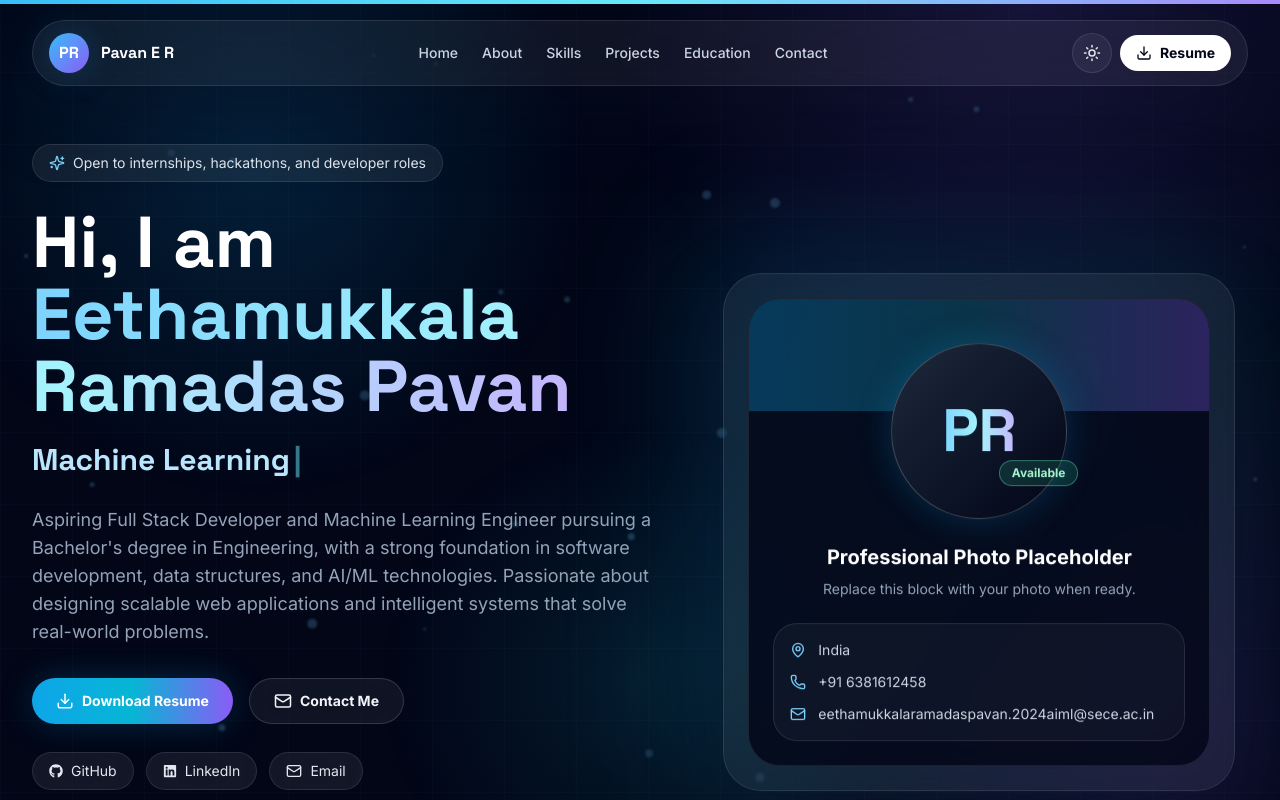
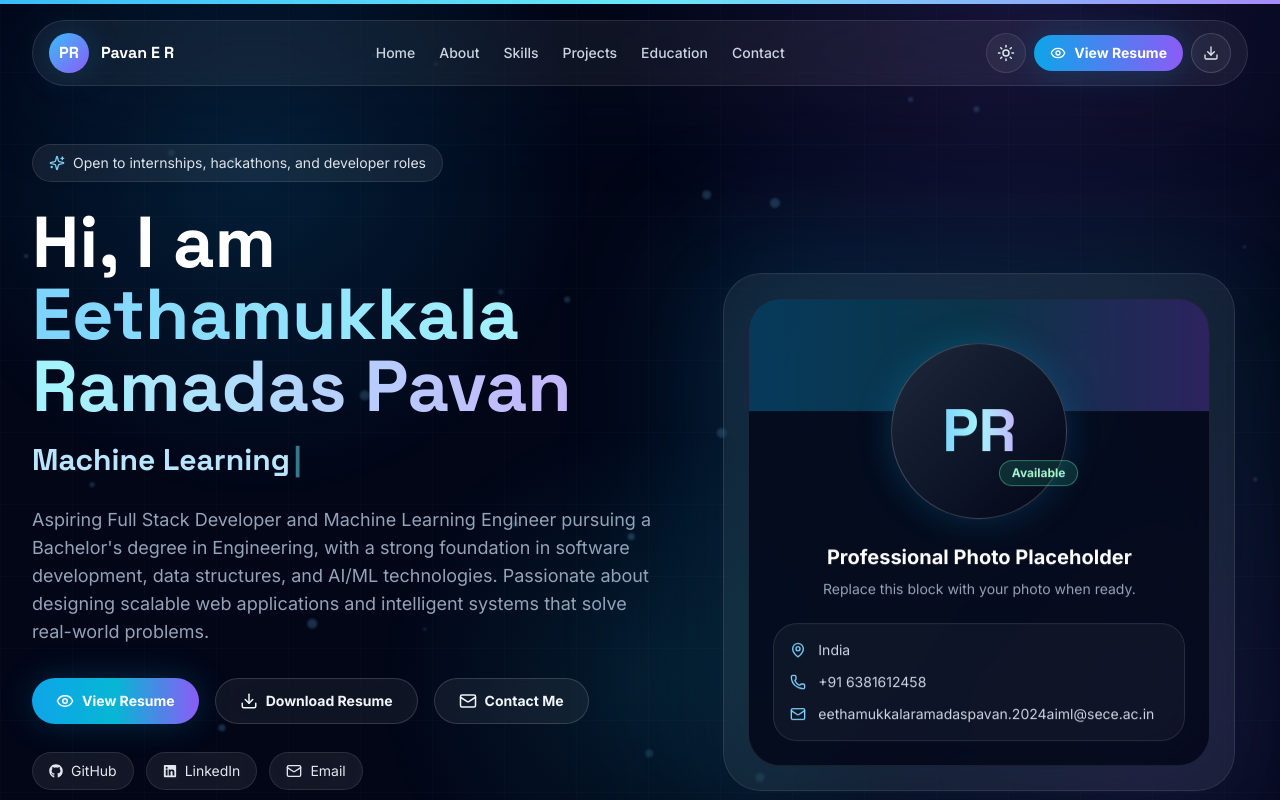
Before and after one commit to pavaner2007/Pavan_Portfoilio, a React (Vite) app: page / in a window 1280 px wide. Shown: the top 800 px of the page. Built offline with nearby package versions, Linux system fonts and the light colour scheme.

Commit message:
feat(resume): add live PDF preview modal and dual action view/download buttons

```diff
--- a/src/App.tsx
+++ b/src/App.tsx
@@ -12,16 +12,22 @@ import LoadingScreen from './components/LoadingScreen'
 import Navbar from './components/Navbar'
 import ParticleBackground from './components/ParticleBackground'
 import Projects from './components/Projects'
+import ResumeModal from './components/ResumeModal'
 import ScrollProgress from './components/ScrollProgress'
 import Skills from './components/Skills'
+import { personal } from './data/portfolio'
 
 export default function App() {
   const [loading, setLoading] = useState(true)
+  const [isResumeOpen, setIsResumeOpen] = useState(false)
 
   useEffect(() => {
     const timeout = window.setTimeout(() => setLoading(false), 900)
     return () => window.clearTimeout(timeout)
   }, [])
+
+  const handleOpenResume = () => setIsResumeOpen(true)
+  const handleCloseResume = () => setIsResumeOpen(false)
 
   return (
     <div className="min-h-screen bg-slate-950 font-sans text-slate-100 transition-colors duration-300 light:bg-slate-50 light:text-slate-900">
@@ -30,9 +36,9 @@ export default function App() {
       </AnimatePresence>
       <ScrollProgress />
       <ParticleBackground />
-      <Navbar />
+      <Navbar onOpenResume={handleOpenResume} />
       <main>
-        <Hero />
+        <Hero onOpenResume={handleOpenResume} />
         <About />
         <Skills />
         <Projects />
@@ -43,6 +49,11 @@ export default function App() {
         <Contact />
       </main>
       <Footer />
+      <ResumeModal
+        isOpen={isResumeOpen}
+        onClose={handleCloseResume}
+        resumeUrl={personal.resume}
+      />
     </div>
   )
 }
--- a/src/components/Hero.tsx
+++ b/src/components/Hero.tsx
@@ -1,6 +1,6 @@
 import { useEffect, useState } from 'react'
 import { motion } from 'framer-motion'
-import { ArrowDown, Download, Mail, MapPin, Phone, Sparkles } from 'lucide-react'
+import { ArrowDown, Download, Eye, Mail, MapPin, Phone, Sparkles } from 'lucide-react'
 import { FaGithub, FaLinkedin } from 'react-icons/fa'
 import { personal, roles, stats } from '../data/portfolio'
 import AnimatedCounter from './AnimatedCounter'
@@ -43,7 +43,11 @@ function StatCard({ value, label, suffix }: { value: number; label: string; suff
   )
 }
 
-export default function Hero() {
+interface HeroProps {
+  onOpenResume?: () => void
+}
+
+export default function Hero({ onOpenResume }: HeroProps) {
   const typed = useTyping(roles)
 
   return (
@@ -62,8 +66,15 @@ export default function Hero() {
           </div>
           <p className="muted-text mt-6 max-w-3xl text-base leading-8 sm:text-lg">{personal.objective}</p>
 
-          <div className="mt-8 flex flex-col gap-4 sm:flex-row">
-            <a href={personal.resume} download className="primary-button">
+          <div className="mt-8 flex flex-wrap gap-4">
+            <button
+              type="button"
+              onClick={onOpenResume}
+              className="primary-button cursor-pointer"
+            >
+              <Eye size={18} /> View Resume
+            </button>
+            <a href={personal.resume} download className="secondary-button">
               <Download size={18} /> Download Resume
             </a>
             <a href="#contact" className="secondary-button">
--- a/src/components/Navbar.tsx
+++ b/src/components/Navbar.tsx
@@ -1,6 +1,6 @@
 import { useEffect, useState } from 'react'
 import { AnimatePresence, motion } from 'framer-motion'
-import { Download, Menu, Moon, Sun, X } from 'lucide-react'
+import { Download, Eye, Menu, Moon, Sun, X } from 'lucide-react'
 import { personal } from '../data/portfolio'
 
 const navItems = [
@@ -12,7 +12,11 @@ const navItems = [
   { label: 'Contact', href: '#contact' }
 ]
 
-export default function Navbar() {
+interface NavbarProps {
+  onOpenResume?: () => void
+}
+
+export default function Navbar({ onOpenResume }: NavbarProps) {
   const [isOpen, setIsOpen] = useState(false)
   const [isDark, setIsDark] = useState(true)
   const [scrolled, setScrolled] = useState(false)
@@ -68,8 +72,21 @@ export default function Navbar() {
             >
               {isDark ? <Sun size={18} /> : <Moon size={18} />}
             </button>
-            <a href={personal.resume} download className="hidden rounded-full bg-white px-4 py-2 text-sm font-bold text-slate-950 transition hover:-translate-y-0.5 hover:bg-sky-100 light:bg-slate-950 light:text-white md:inline-flex md:items-center md:gap-2">
-              <Download size={16} /> Resume
+            <button
+              type="button"
+              onClick={onOpenResume}
+              className="hidden rounded-full bg-gradient-to-r from-sky-500 to-violet-500 px-4 py-2 text-sm font-bold text-white shadow-glow transition hover:-translate-y-0.5 hover:opacity-95 md:inline-flex md:items-center md:gap-2"
+            >
+              <Eye size={16} /> View Resume
+            </button>
+            <a
+              href={personal.resume}
+              download
+              className="hidden grid h-10 w-10 place-items-center rounded-full border border-white/15 bg-white/5 text-slate-200 transition hover:-translate-y-0.5 hover:border-sky-300/60 hover:text-sky-300 light:border-slate-300 light:bg-slate-100 light:text-slate-700 md:grid"
+              title="Download Resume PDF"
+              aria-label="Download Resume"
+            >
+              <Download size={16} />
             </a>
             <button
               type="button"
@@ -97,9 +114,21 @@ export default function Navbar() {
                   {item.label}
                 </a>
               ))}
-              <a href={personal.resume} download className="primary-button mt-3 w-full">
-                <Download size={16} /> Download Resume
-              </a>
+              <div className="mt-3 flex flex-col gap-2">
+                <button
+                  type="button"
+                  onClick={() => {
+                    closeMenu()
+                    onOpenResume?.()
+                  }}
+                  className="primary-button w-full"
+                >
+                  <Eye size={16} /> View Resume
+                </button>
+                <a href={personal.resume} download className="secondary-button w-full">
+                  <Download size={16} /> Download Resume
+                </a>
+              </div>
             </div>
           </motion.div>
         ) : null}
--- /dev/null
+++ b/src/components/ResumeModal.tsx
@@ -0,0 +1,112 @@
+import { useEffect } from 'react'
+import { AnimatePresence, motion } from 'framer-motion'
+import { Download, ExternalLink, FileText, X } from 'lucide-react'
+
+interface ResumeModalProps {
+  isOpen: boolean
+  onClose: () => void
+  resumeUrl: string
+}
+
+export default function ResumeModal({ isOpen, onClose, resumeUrl }: ResumeModalProps) {
+  // Handle ESC key press
+  useEffect(() => {
+    const handleKeyDown = (e: KeyboardEvent) => {
+      if (e.key === 'Escape') onClose()
+    }
+    if (isOpen) {
+      document.addEventListener('keydown', handleKeyDown)
+      document.body.style.overflow = 'hidden'
+    }
+    return () => {
+      document.removeEventListener('keydown', handleKeyDown)
+      document.body.style.overflow = 'unset'
+    }
+  }, [isOpen, onClose])
+
+  return (
+    <AnimatePresence>
+      {isOpen && (
+        <div className="fixed inset-0 z-[100] flex items-center justify-center p-3 sm:p-6 md:p-8">
+          {/* Backdrop */}
+          <motion.div
+            className="fixed inset-0 bg-slate-950/80 backdrop-blur-md"
+            initial={{ opacity: 0 }}
+            animate={{ opacity: 1 }}
+            exit={{ opacity: 0 }}
+            onClick={onClose}
+          />
+
+          {/* Modal Container */}
+          <motion.div
+            role="dialog"
+            aria-modal="true"
+            aria-label="Resume Preview Modal"
+            className="relative z-10 flex h-full max-h-[92vh] w-full max-w-5xl flex-col overflow-hidden rounded-[2rem] border border-white/15 bg-slate-900/95 shadow-2xl backdrop-blur-2xl light:border-slate-300 light:bg-white/95"
+            initial={{ opacity: 0, scale: 0.95, y: 20 }}
+            animate={{ opacity: 1, scale: 1, y: 0 }}
+            exit={{ opacity: 0, scale: 0.95, y: 20 }}
+            transition={{ duration: 0.25, ease: 'easeOut' }}
+          >
+            {/* Modal Header */}
+            <div className="flex flex-wrap items-center justify-between gap-3 border-b border-white/10 px-5 py-4 light:border-slate-200 sm:px-6">
+              <div className="flex items-center gap-3">
+                <div className="grid h-10 w-10 place-items-center rounded-xl bg-sky-500/15 text-sky-400 light:bg-sky-100 light:text-sky-700">
+                  <FileText size={20} />
+                </div>
+                <div>
+                  <h3 className="font-display text-base font-bold text-white light:text-slate-950 sm:text-lg">
+                    Pavan E R - Resume
+                  </h3>
+                  <p className="text-xs text-slate-400 light:text-slate-500">Live PDF Document Viewer</p>
+                </div>
+              </div>
+
+              {/* Header Actions */}
+              <div className="flex items-center gap-2">
+                <a
+                  href={resumeUrl}
+                  target="_blank"
+                  rel="noopener noreferrer"
+                  className="inline-flex items-center gap-1.5 rounded-full border border-white/10 bg-white/5 px-3.5 py-1.5 text-xs font-semibold text-slate-200 transition hover:border-sky-300/50 hover:bg-sky-400/10 hover:text-sky-300 light:border-slate-300 light:bg-slate-100 light:text-slate-700 sm:text-sm"
+                  title="Open in new tab"
+                >
+                  <ExternalLink size={14} />
+                  <span className="hidden sm:inline">Open in Tab</span>
+                </a>
+
+                <a
+                  href={resumeUrl}
+                  download
+                  className="inline-flex items-center gap-1.5 rounded-full bg-gradient-to-r from-sky-500 to-violet-500 px-4 py-1.5 text-xs font-bold text-white shadow-glow transition hover:opacity-95 sm:text-sm"
+                  title="Download Resume"
+                >
+                  <Download size={14} />
+                  <span>Download</span>
+                </a>
+
+                <button
+                  type="button"
+                  onClick={onClose}
+                  className="grid h-9 w-9 place-items-center rounded-full border border-white/10 bg-white/5 text-slate-300 transition hover:border-rose-400/50 hover:bg-rose-500/10 hover:text-rose-300 light:border-slate-300 light:bg-slate-100 light:text-slate-600"
+                  aria-label="Close modal"
+                >
+                  <X size={18} />
+                </button>
+              </div>
+            </div>
+
+            {/* Modal Body - PDF Viewer */}
+            <div className="relative flex-1 bg-slate-950/60 p-2 light:bg-slate-100/70 sm:p-4">
+              <iframe
+                src={`${resumeUrl}#toolbar=1&navpanes=0&scrollbar=1`}
+                className="h-full w-full rounded-xl border border-white/10 bg-white shadow-inner light:border-slate-200"
+                title="Pavan E R Resume"
+              />
+            </div>
+          </motion.div>
+        </div>
+      )}
+    </AnimatePresence>
+  )
+}
```
